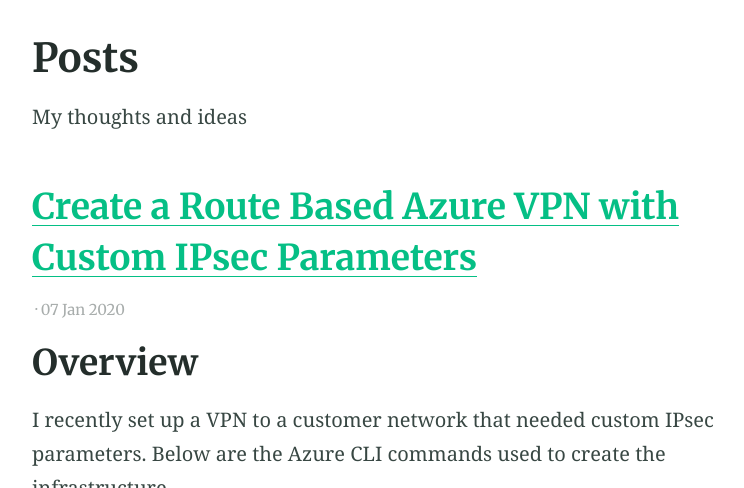
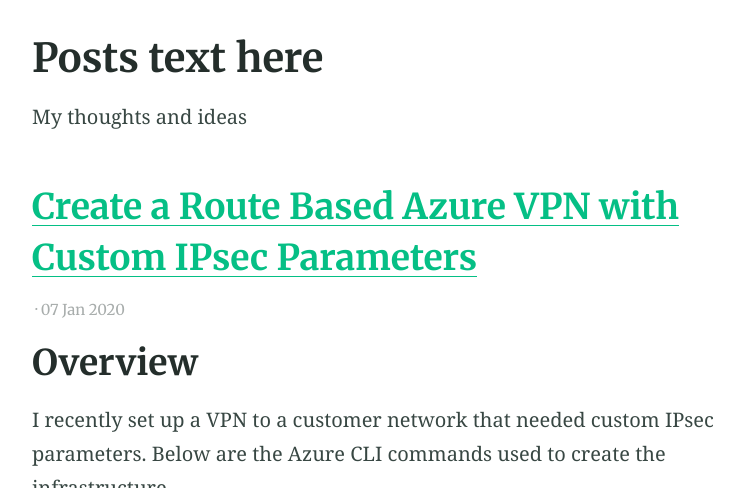
Before and after one commit to rtmcdo/rtmcdo.github.io, a Jekyll site: the page built from blog/index.html, in a window 1280 px wide and 900 px high, cut to the strip 412-900 px from the top of the window. Shown: the whole strip, without its empty margins (251-995 px from the left). Built offline with Jekyll 4.4.1, drawn with Linux system fonts in a browser that asks for light colours; the list of posts is cut into pages by our own code.

Commit message:
Looking for title

```diff
--- a/_layouts/blog.html
+++ b/_layouts/blog.html
@@ -12,7 +12,7 @@
 
       {% if paginator.posts %}
         {% assign collectiondata = site.collections | where: "label", page.collectionpage | first %}
-        <h1>{{ collectiondata.title }}</h1>
+        <h1>{{ collectiondata.title }} text here</h1>
         {{ collectiondata.description | markdownify }}
 
       {% else %}
--- a/assets/styles.scss
+++ b/assets/styles.scss
@@ -2,3 +2,5 @@
 title: false
 styles: true
 ---
+
+@import "alembic";
```
